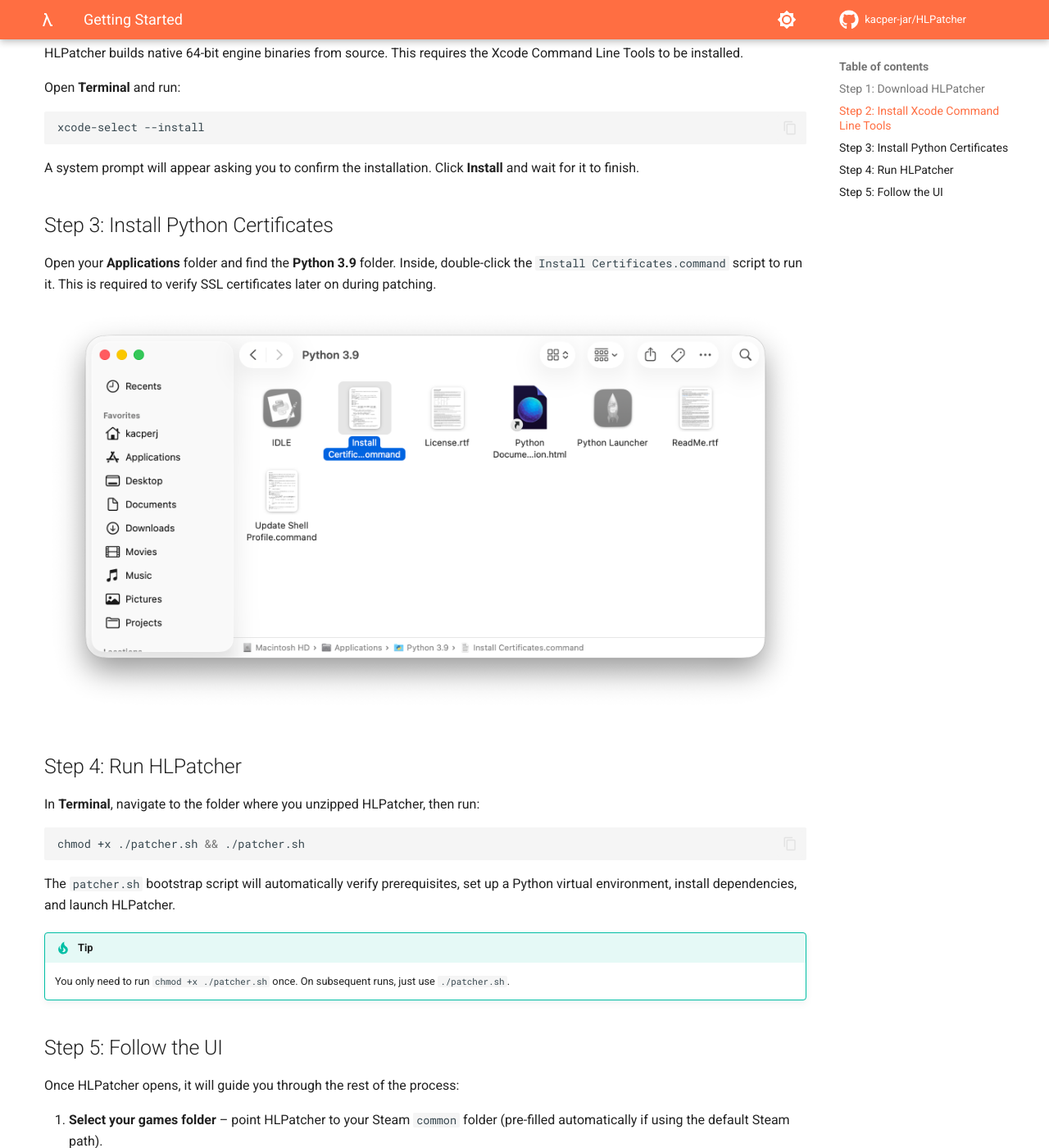
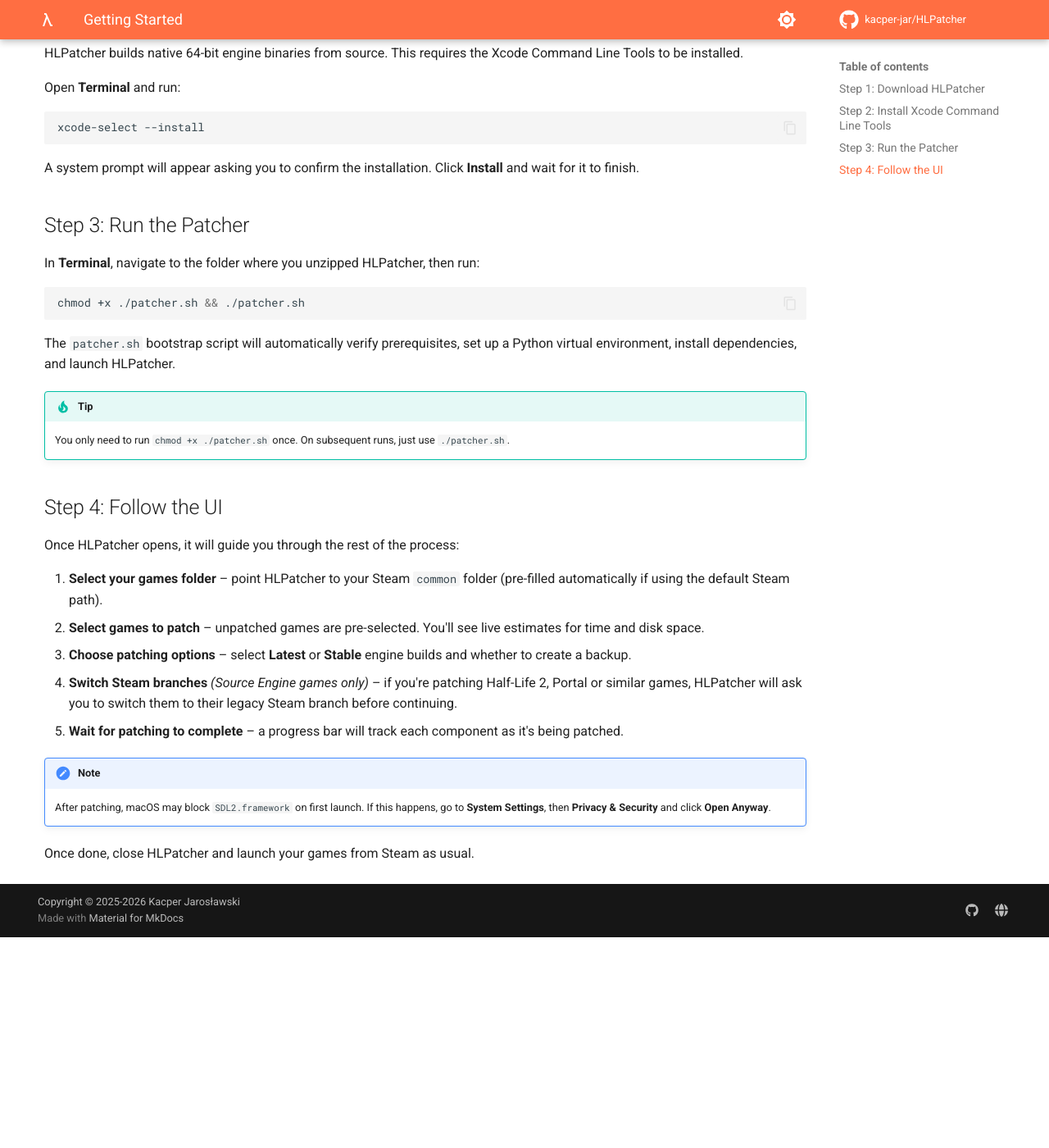
Before and after one commit to kacper-jar/HLPatcher, an MkDocs documentation site: the page built from docs/getting-started.md, in a window 1280 px wide and 1400 px high, scrolled down 450 px. Shown: the whole window at 82% size. Built offline with MkDocs 1.6.1 and Material for MkDocs 9.7.7, drawn with Linux system fonts in a browser that asks for light colours; comment, search, counter and statistics services are not loaded; after the commit the page ends 1593 px from its top, so only the background shows below that.

Commit message:
revert: docs: update getting started with Python certs step"
This reverts commit fc201c250416d0b8800876ea52cbbd5bea501d92.

```diff
--- a/docs/getting-started.md
+++ b/docs/getting-started.md
@@ -18,13 +18,7 @@ xcode-select --install
 
 A system prompt will appear asking you to confirm the installation. Click **Install** and wait for it to finish.
 
-## Step 3: Install Python Certificates
-
-Open your **Applications** folder and find the **Python 3.9** folder. Inside, double-click the `Install Certificates.command` script to run it. This is required to verify SSL certificates later on during patching.
-
-![Python 3.9 Folder](imgs/getting-started-step-3.png)
-
-## Step 4: Run HLPatcher
+## Step 3: Run the Patcher
 
 In **Terminal**, navigate to the folder where you unzipped HLPatcher, then run:
 
@@ -37,7 +31,7 @@ The `patcher.sh` bootstrap script will automatically verify prerequisites, set u
 !!! tip
     You only need to run `chmod +x ./patcher.sh` once. On subsequent runs, just use `./patcher.sh`.
 
-## Step 5: Follow the UI
+## Step 4: Follow the UI
 
 Once HLPatcher opens, it will guide you through the rest of the process:
 
```
Also changed, not shown: docs/imgs/getting-started-step-3.png (deleted).
